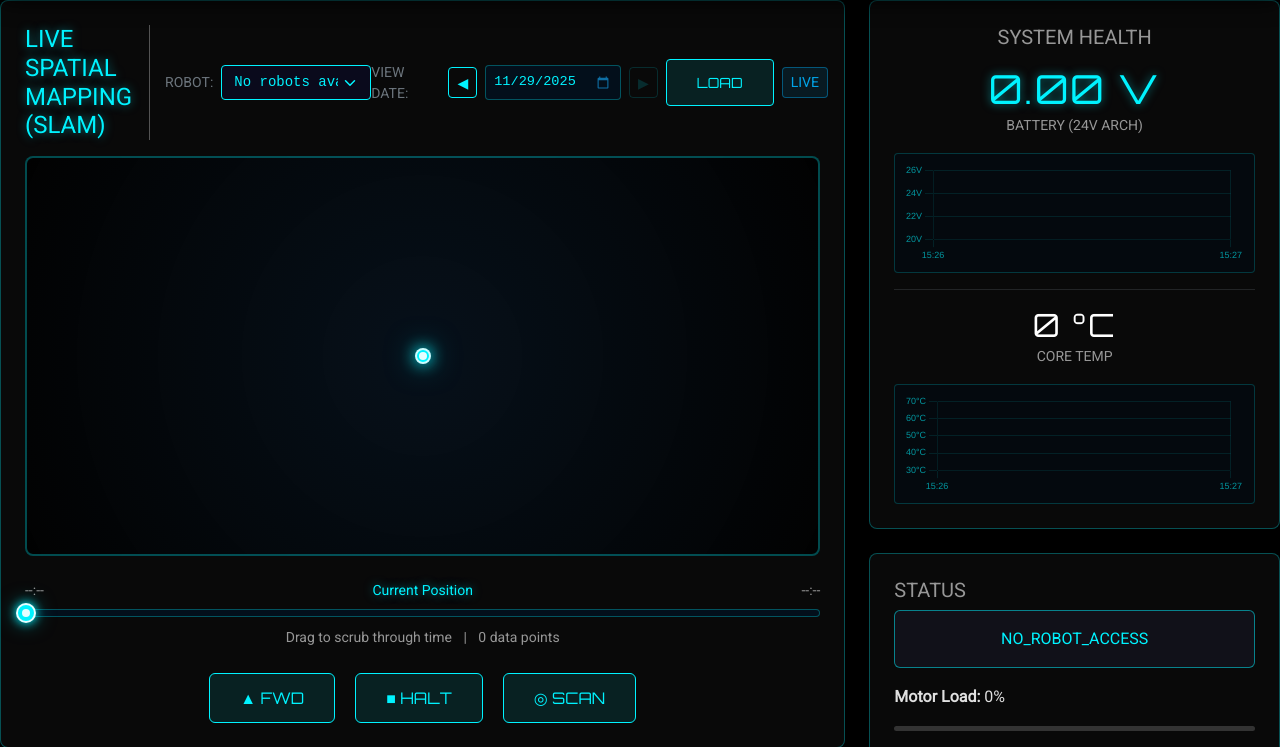
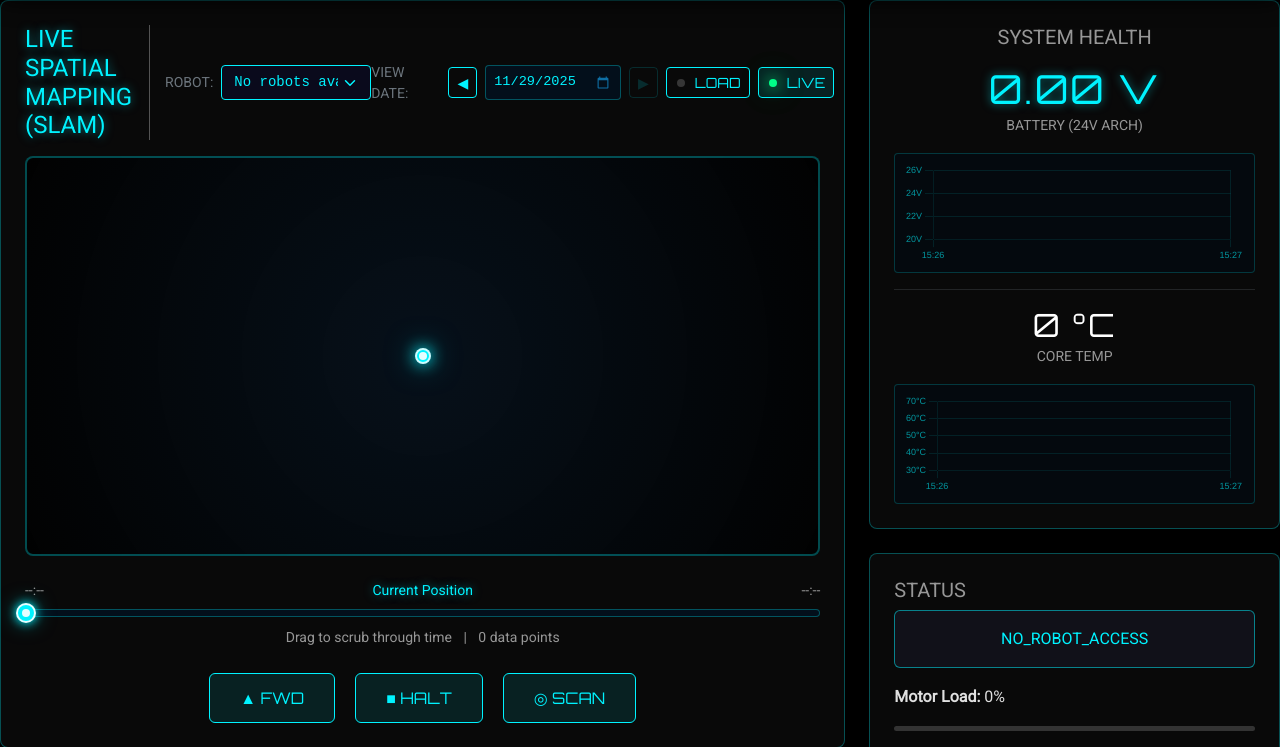
Before and after one commit to pilakkat/sitara_app, a Flask app: page /dashboard in a window 1280 px wide. Shown: the part 58-805 px from the top of the page. Run offline with Flask 3, Linux system fonts and the light colour scheme; the visitor is signed in with stand-in values (Sample User, id 1); data that the repository does not hold is empty.

Commit message:
Add mode toggle buttons for LOAD and LIVE data in dashboard

```diff
--- a/static/css/components.css
+++ b/static/css/components.css
@@ -169,6 +169,57 @@
     color: rgba(0, 243, 255, 0.3);
     cursor: not-allowed;
     opacity: 0.5;
+}
+
+/* Mode Toggle Buttons (LOAD/LIVE) */
+.btn-mode-toggle {
+    background: transparent;
+    border: 1px solid var(--neon-blue);
+    color: var(--neon-blue);
+    font-family: var(--font-head);
+    transition: all 0.3s ease;
+    position: relative;
+    padding-left: 28px;
+}
+
+.btn-mode-toggle:hover {
+    background: rgba(0, 243, 255, 0.15);
+    border-color: var(--neon-blue);
+    color: var(--neon-blue);
+    box-shadow: 0 0 15px rgba(0, 243, 255, 0.5);
+}
+
+.btn-mode-toggle .mode-indicator {
+    position: absolute;
+    left: 10px;
+    top: 50%;
+    transform: translateY(-50%);
+    width: 8px;
+    height: 8px;
+    background: rgba(100, 100, 100, 0.5);
+    border-radius: 50%;
+    transition: all 0.3s ease;
+}
+
+.btn-mode-toggle.active {
+    background: rgba(0, 243, 255, 0.1);
+    border-color: var(--neon-blue);
+    color: var(--neon-blue);
+}
+
+.btn-mode-toggle.active .mode-indicator {
+    background: #00ff88;
+    box-shadow: 0 0 10px #00ff88, 0 0 20px rgba(0, 255, 136, 0.6), 0 0 30px rgba(0, 255, 136, 0.3);
+    animation: pulse-glow 2s ease-in-out infinite;
+}
+
+@keyframes pulse-glow {
+    0%, 100% {
+        box-shadow: 0 0 10px #00ff88, 0 0 20px rgba(0, 255, 136, 0.6), 0 0 30px rgba(0, 255, 136, 0.3);
+    }
+    50% {
+        box-shadow: 0 0 15px #00ff88, 0 0 30px rgba(0, 255, 136, 0.8), 0 0 45px rgba(0, 255, 136, 0.5);
+    }
 }
 
 /* Scroll Animation */
--- a/static/js/main.js
+++ b/static/js/main.js
@@ -75,8 +75,15 @@ window.switchRobot = function() {
         $('#dateSelector').val('');
         $('#dataMode').text('MODE: LIVE');
 
+        // Update button states
+        $('#btnLiveMode').addClass('active');
+        $('#btnLoadHistorical').removeClass('active');
+
         // Fetch date range for this robot
         fetchRobotDateRange();
+
+        // Update navigation button states
+        updateDateNavigationButtons();
 
         // Stop any existing polling and start fresh
         stopPolling();
@@ -158,8 +165,13 @@ window.loadHistoricalData = function() {
     // Stop live polling
     stopPolling();
 
-    // Update UI
+    // Update UI and button states
     $('#dataMode').text('MODE: HISTORICAL - ' + selectedDate);
+    $('#btnLoadHistorical').addClass('active');
+    $('#btnLiveMode').removeClass('active');
+
+    // Update navigation button states
+    updateDateNavigationButtons();
 
     // Load historical data
     fetchHistoricalTelemetry(selectedDate);
@@ -177,6 +189,13 @@ window.loadLiveData = function() {
     // Clear date selector
     $('#dateSelector').val('');
     $('#dataMode').text('MODE: LIVE');
+
+    // Update button states
+    $('#btnLiveMode').addClass('active');
+    $('#btnLoadHistorical').removeClass('active');
+
+    // Update navigation button states
+    updateDateNavigationButtons();
 
     // Clear existing path history to force full reload
     pathHistory = [];
--- a/templates/dashboard.html
+++ b/templates/dashboard.html
@@ -18,8 +18,12 @@
                     <button id="btnPrevDay" class="btn btn-sm btn-outline-cyber" onclick="navigateDate(-1)" title="Previous Day">◀</button>
                     <input type="date" id="dateSelector" class="form-control form-control-sm form-control-cyber" style="width: 160px;color:var(--neon-blue);">
                     <button id="btnNextDay" class="btn btn-sm btn-outline-cyber" onclick="navigateDate(1)" title="Next Day">▶</button>
-                    <button class="btn btn-sm btn-cyber" onclick="loadHistoricalData()">LOAD</button>
-                    <button class="btn btn-sm btn-outline-info" onclick="loadLiveData()">LIVE</button>
+                    <button id="btnLoadHistorical" class="btn btn-sm btn-mode-toggle" onclick="loadHistoricalData()">
+                        <span class="mode-indicator"></span>LOAD
+                    </button>
+                    <button id="btnLiveMode" class="btn btn-sm btn-mode-toggle active" onclick="loadLiveData()">
+                        <span class="mode-indicator"></span>LIVE
+                    </button>
                 </div>
             </div>
             <div class="map-container" id="mapZone">
```
